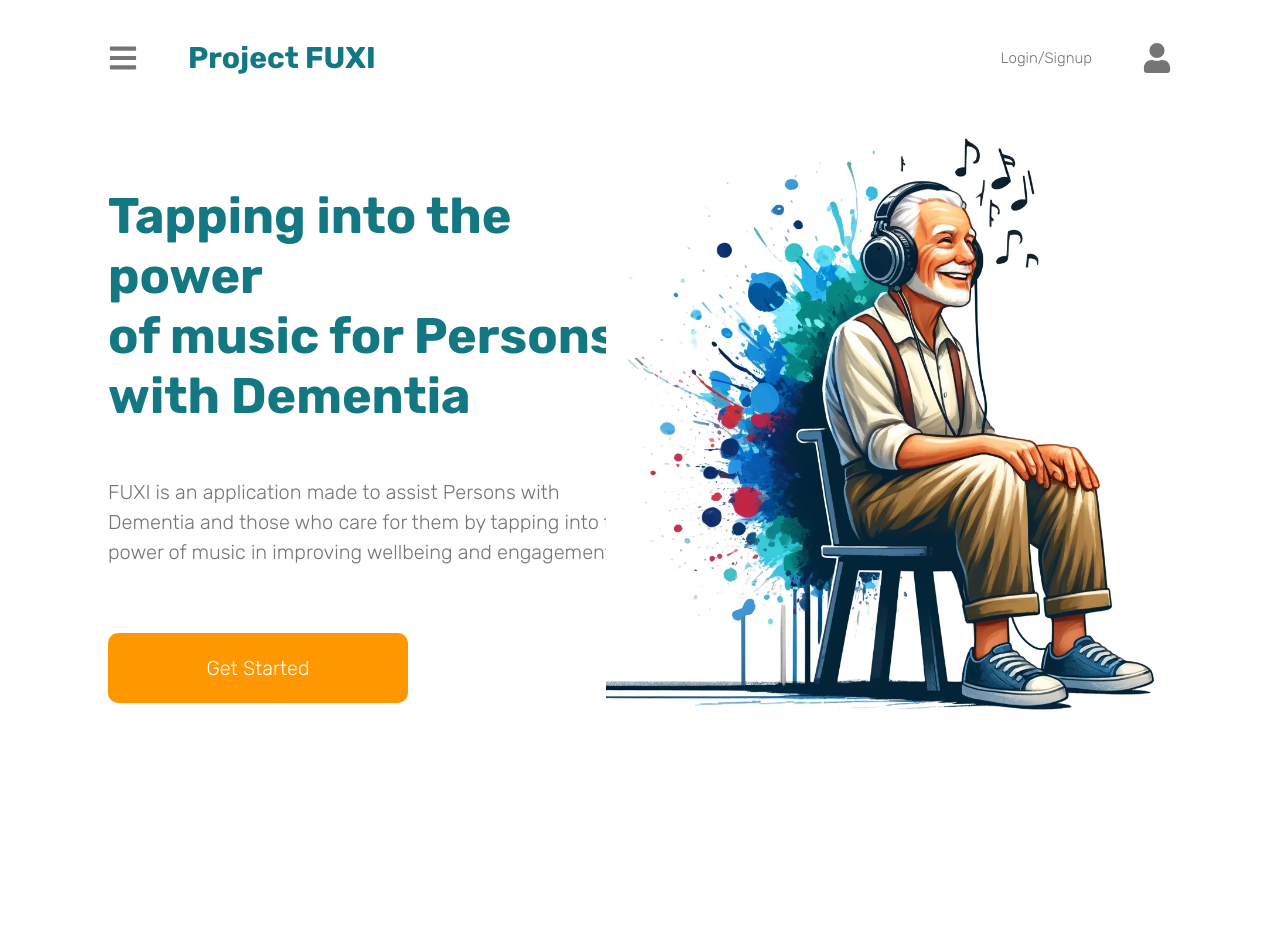
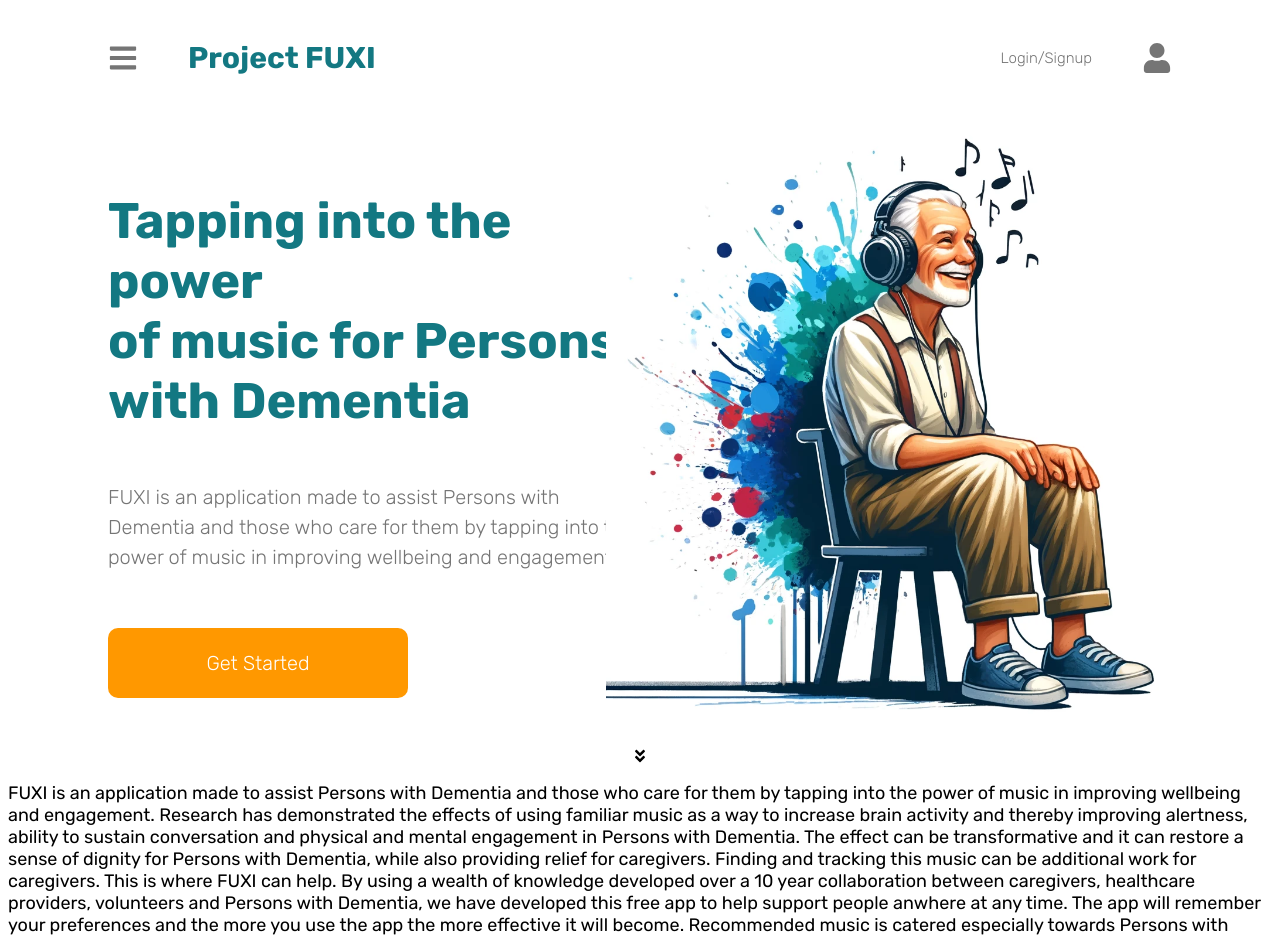
Before and after one commit to Coding-For-Good-UWC/Fuxi-Dashboard, a React (Create React App) app in the folder frontend/: page / in a window 1280 px wide. Shown: the top 937 px of the page. Before the commit the page ends 800 px from the top, so only its background shows below. Built offline with nearby package versions, Linux system fonts and the light colour scheme.

Commit message:
Minor unrefined scroll info - Landing page

```diff
--- a/frontend/src/pages/LandingPage.js
+++ b/frontend/src/pages/LandingPage.js
@@ -42,6 +42,7 @@
 
     return (
         <div className = {classes.container}>
+            <div className = {classes.topContainer}>
                 <div className = {classes.leftContainer}>
                     <h1 className={classes.title}>Tapping into the power <br></br>of music for Persons<br></br> with Dementia</h1>
                     <h2 className = {classes.subtitle}>FUXI is an application made to assist Persons with <br></br>Dementia and those who care for them by tapping into the <br></br>power of music in improving wellbeing and engagement.</h2>
@@ -49,6 +50,19 @@
                 </div>
                 <div className = {classes.rightContainer}>
                     <img className = {classes.man} src = {Man}></img>
+                </div>
+            </div>
+            <div className = {classes.bottomContainer}>
+                <FaIcons.FaAngleDoubleDown></FaIcons.FaAngleDoubleDown>
+            <p>
+            FUXI is an application made to assist Persons with Dementia and those who care for them by tapping into the power of music in improving wellbeing and engagement.
+
+Research has demonstrated the effects of using familiar music as a way to increase brain activity and thereby improving alertness, ability to sustain conversation and physical and mental engagement in Persons with Dementia. The effect can be transformative and it can restore a sense of dignity for Persons with Dementia, while also providing relief for caregivers.
+
+Finding and tracking this music can be additional work for caregivers. This is where FUXI can help. By using a wealth of knowledge developed over a 10 year collaboration between caregivers, healthcare providers, volunteers and Persons with Dementia, we have developed this free app to help support people anwhere at any time.
+
+The app will remember your preferences and the more you use the app the more effective it will become. Recommended music is catered especially towards Persons with Dementia, as it is based on a wealth of research from caregivers and healthcare providers.
+            </p>
             </div>
         </div>
     )
--- a/frontend/src/pages/LandingPage.module.css
+++ b/frontend/src/pages/LandingPage.module.css
@@ -1,4 +1,10 @@
 .container{
+    display: flex;
+    flex-direction: column;
+
+}
+
+.topContainer{
     display: flex;
     flex-direction: row;
     align-items: center;
@@ -46,7 +52,7 @@
     width: 300px;
     height: 70px;
     border-radius: 10px;
-    margin-top: 50px;
+    margin-top: 40px;
     background-color: var(--genreHindi);
     box-shadow: 0 0px 0px rgba(0, 0, 0, 0.3);
     color: white;
@@ -62,3 +68,9 @@
     justify-content: center;
     height: 600px;
 }
+
+.bottomContainer{
+    display: flex;
+    flex-direction: column;
+    align-items: center;
+}
```
Also changed, not shown: frontend/src/assets/DALL·E 2024-04-12 11.34.15 - A further revised cartoonish illustration of a single older person sitting and enjoying music with headphones. Make the person taller with more propor.png (added). Lines whose indentation alone changed are shown as unchanged.
